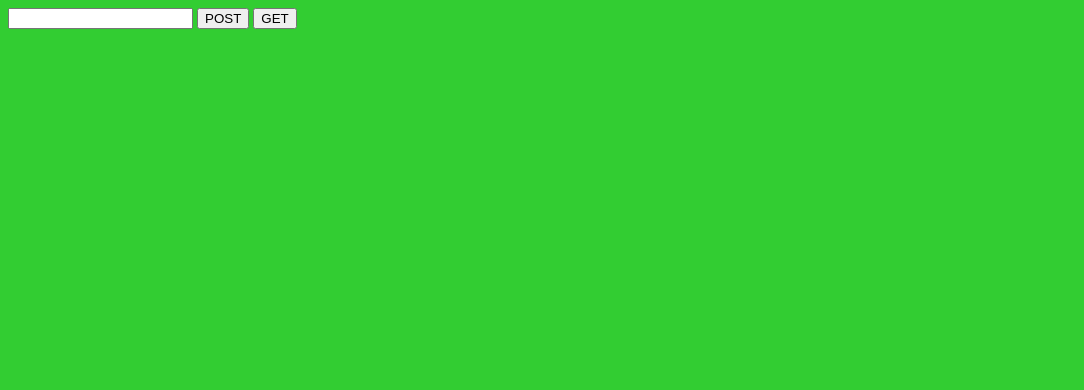
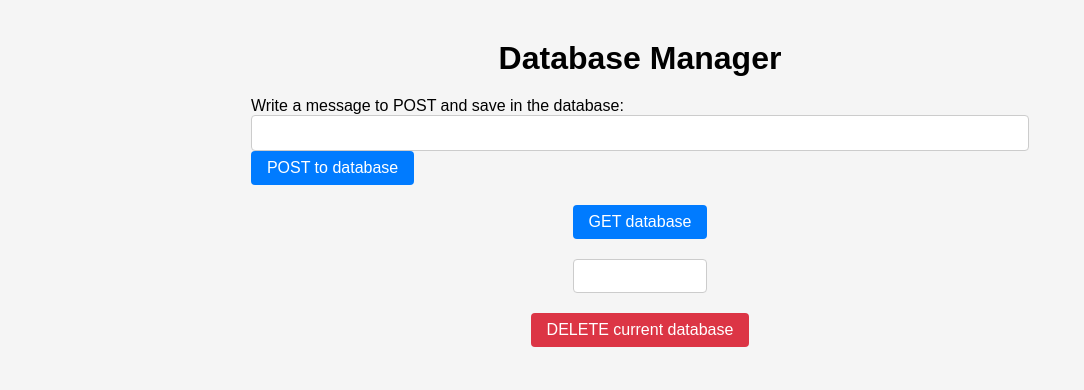
Before and after one commit to PSokhey/COMP-4981-Process-Web-Server, a plain HTML site: page web/index.html in a window 1280 px wide. Shown: the whole page, without its empty margins (0-1084 px from the left). Drawn offline with Linux system fonts and the light colour scheme.

Commit message:
cleaned fronted to look more professional.

```diff
--- a/web/index.html
+++ b/web/index.html
@@ -5,12 +5,21 @@
   <link rel="stylesheet" type="text/css" href="style.css">
 </head>
 <body>
-  <div>
+<div class="container">
+  <h1>Database Manager</h1>
+  <div class="input-section">
+    <label for="input-box">Write a message to POST and save in the database:</label>
     <input type="text" id="input-box">
-    <button id="post-button">POST</button>
-    <button id="get-button">GET</button>
+    <button id="post-button">POST to database</button>
   </div>
-  <div id="output"></div>
-  <script src="script.js"></script>
+  <div class="get-section">
+    <button id="get-button">GET database</button>
+    <div id="output"></div>
+  </div>
+  <div class="delete-section">
+    <button id="delete-button" class="delete-button">DELETE current database</button>
+  </div>
+</div>
+<script src="script.js"></script>
 </body>
 </html>
--- a/web/script.js
+++ b/web/script.js
@@ -1,5 +1,6 @@
 const postButton = document.getElementById('post-button');
 const getButton = document.getElementById('get-button');
+const deleteButton = document.getElementById('delete-button');
 const outputDiv = document.getElementById('output');
 
 // Send a POST request to the server
@@ -34,6 +35,19 @@ function getData() {
       .catch(error => console.error(error));
 }
 
+// Send a DELETE request to the server
+function deleteData() {
+  fetch(window.location.href + 'DELETE', {
+    method: 'DELETE'
+  })
+      .then(response => response.json())
+      .then(response => {
+        console.log(response);
+        outputDiv.innerHTML = 'Database deleted successfully!';
+      })
+      .catch(error => console.error(error));
+}
 
 postButton.addEventListener('click', postData);
 getButton.addEventListener('click', getData);
+deleteButton.addEventListener('click', deleteData);
--- a/web/style.css
+++ b/web/style.css
@@ -1,3 +1,71 @@
+* {
+  margin: 0;
+  padding: 0;
+  box-sizing: border-box;
+}
+
 body {
-  background-color: limegreen;
+  font-family: Arial, sans-serif;
+  background-color: #f5f5f5;
 }
+
+.container {
+  max-width: 800px;
+  margin: 0 auto;
+  padding: 40px 0;
+  display: flex;
+  flex-direction: column;
+  align-items: center;
+  gap: 20px;
+}
+
+input[type="text"] {
+  font-size: 16px;
+  padding: 8px 12px;
+  width: 100%;
+  border: 1px solid #ccc;
+  border-radius: 4px;
+  outline: none;
+}
+
+input[type="text"]:focus {
+  border-color: #66afe9;
+}
+
+button {
+  font-size: 16px;
+  background-color: #007bff;
+  color: white;
+  padding: 8px 16px;
+  border: none;
+  border-radius: 4px;
+  cursor: pointer;
+  transition: background-color 0.3s;
+}
+
+button:hover {
+  background-color: #0056b3;
+}
+
+#delete-button {
+  background-color: #dc3545;
+}
+
+#delete-button:hover {
+  background-color: #c82333;
+}
+
+#output {
+  margin-top: 20px;
+  padding: 16px;
+  width: 100%;
+  max-width: 800px;
+  border: 1px solid #ccc;
+  border-radius: 4px;
+  background-color: #ffffff;
+  font-size: 16px;
+  line-height: 1.5;
+  text-align: left;
+  word-wrap: break-word;
+  overflow-wrap: break-word;
+}
```
Lines whose indentation alone changed are shown as unchanged.
